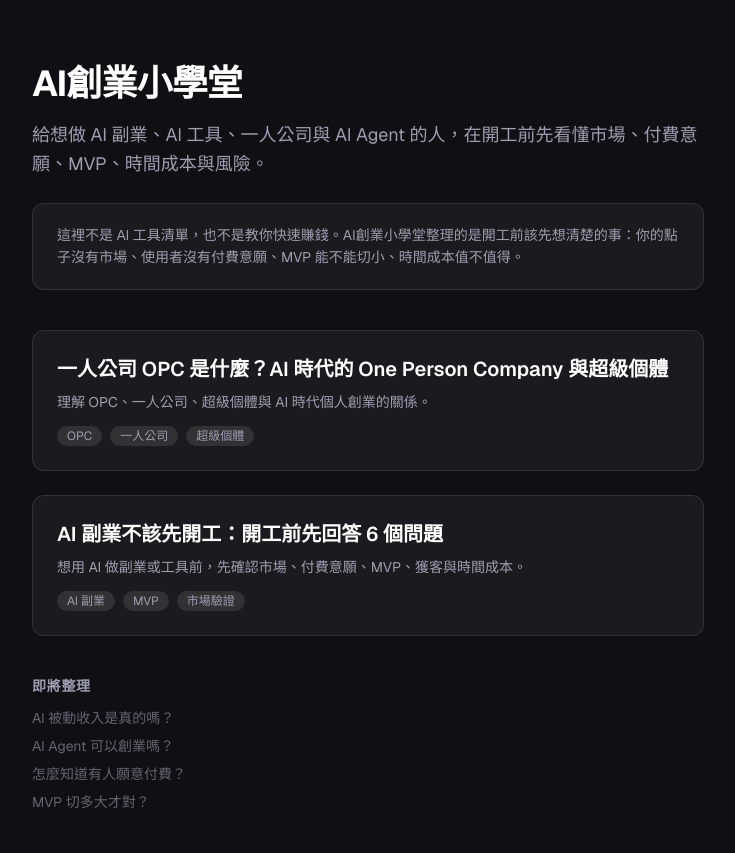
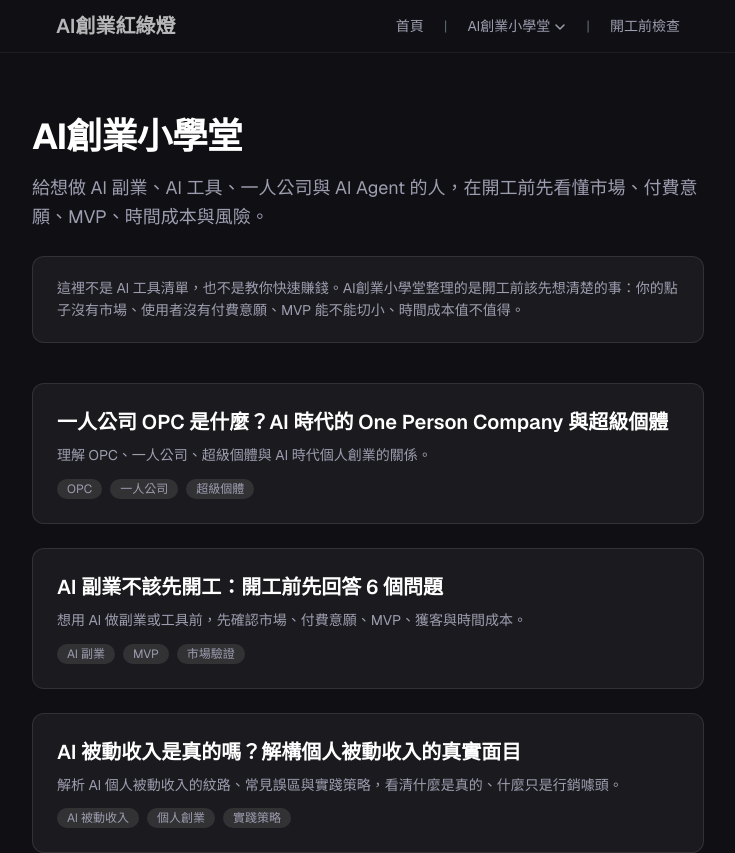
Before and after one commit to win781001-boop/ai-startup-traffic-light, a Next.js app: page /learn in a window 1280 px wide. Shown: the top 853 px of the page, without its empty margins (272-1007 px from the left). Built offline with nearby package versions, Linux system fonts and the light colour scheme.

Commit message:
Polish learn center article layout

```diff
--- a/app/learn/ai-side-project/page.tsx
+++ b/app/learn/ai-side-project/page.tsx
@@ -1,4 +1,5 @@
 import type { Metadata } from "next";
+import SiteHeader from "@/components/site/SiteHeader";
 
 export const metadata: Metadata = {
   title: "AI 副業不該先開工：開工前先回答 6 個問題｜AI創業小學堂",
@@ -13,8 +14,10 @@ export const metadata: Metadata = {
 
 export default function AiSideProjectPage() {
   return (
+    <div className="min-h-screen bg-bg-primary">
+      <SiteHeader />
     <main className="min-h-screen bg-bg-primary px-4 py-16 sm:px-6">
-      <article className="mx-auto max-w-2xl">
+      <article className="mx-auto max-w-2xl rounded-[2rem] border border-[#2fd88f] bg-[#1a1f2e] px-6 py-8 shadow-lg sm:px-8 sm:py-10">
         <p className="mb-2 text-sm text-text-secondary">
           AI創業小學堂 · 副業開工前檢查
         </p>
@@ -111,20 +114,16 @@ export default function AiSideProjectPage() {
             <strong>AI 做得出來，不代表值得投入。</strong>
           </p>
         </section>
-
-        {/* CTA */}
-        <div className="mt-12 rounded-xl border border-white/10 bg-white/5 px-6 py-8 text-center">
-          <p className="mb-4 text-lg leading-relaxed text-white">
-            如果你已經有一個 AI 副業、AI 工具或一人公司想法，開始前可以先用 <strong>AI創業紅綠燈</strong> 做一次 6 題檢查。
-          </p>
-          <a
-            href="/"
-            className="inline-block rounded-lg bg-green-light px-8 py-3 text-base font-semibold text-bg-primary transition hover:bg-green-light/90"
-          >
-            做一次紅綠燈檢查
-          </a>
+        {/* 相關文章 */}
+        <div className="mt-10 rounded-2xl border border-[#2fd88f]/40 bg-[#131823] p-5 sm:p-6">
+          <h2 className="mb-5 text-lg font-semibold text-white">相關文章</h2>
+          <div className="space-y-3">
+            <a href="/learn/ai-passive-income" className="block rounded-lg border border-white/10 bg-white/[0.04] px-5 py-3 text-sm text-white transition hover:border-[#2fd88f]/40 hover:bg-[#131823]">AI 被動收入是真的嗎？開始前先看懂風險</a>
+            <a href="/one-person-company-opc" className="block rounded-lg border border-white/10 bg-white/[0.04] px-5 py-3 text-sm text-white transition hover:border-[#2fd88f]/40 hover:bg-[#131823]">一人公司 OPC 是什麼？AI 時代的 One Person Company 與超級個體</a>
+          </div>
         </div>
       </article>
     </main>
+    </div>
   );
 }
--- a/app/learn/page.tsx
+++ b/app/learn/page.tsx
@@ -1,4 +1,5 @@
 import type { Metadata } from "next";
+import SiteHeader from "@/components/site/SiteHeader";
 
 export const metadata: Metadata = {
   title: "AI創業小學堂｜AI 副業、一人公司與開工前風險檢查",
@@ -26,10 +27,16 @@ const articles = [
       "想用 AI 做副業或工具前，先確認市場、付費意願、MVP、獲客與時間成本。",
     tags: ["AI 副業", "MVP", "市場驗證"],
   },
+  {
+    title: "AI 被動收入是真的嗎？解構個人被動收入的真實面目",
+    url: "/learn/ai-passive-income",
+    description:
+      "解析 AI 個人被動收入的紋路、常見誤區與實踐策略，看清什麼是真的、什麼只是行銷噱頭。",
+    tags: ["AI 被動收入", "個人創業", "實踐策略"],
+  },
 ];
 
 const upcoming = [
-  "AI 被動收入是真的嗎？",
   "AI Agent 可以創業嗎？",
   "怎麼知道有人願意付費？",
   "MVP 切多大才對？",
@@ -37,6 +44,8 @@ const upcoming = [
 
 export default function LearnPage() {
   return (
+    <div className="min-h-screen bg-bg-primary">
+      <SiteHeader />
     <main className="min-h-screen bg-bg-primary px-4 py-16 sm:px-6">
       <div className="mx-auto max-w-2xl">
         <h1 className="mb-4 text-3xl font-bold tracking-tight text-white sm:text-4xl">
@@ -108,6 +117,7 @@ export default function LearnPage() {
           </a>
         </div>
       </div>
-    </main>
+  </main>
+      </div>
   );
 }
--- a/app/page.tsx
+++ b/app/page.tsx
@@ -14,6 +14,7 @@ function isValidAnalysisResult(data: unknown): data is AnalysisResult {
     Array.isArray(d.marketSignals)
   );
 }
+import SiteHeader from "@/components/site/SiteHeader";
 import { PrecheckForm } from "@/components/startup-light/PrecheckForm";
 import { PaymentPanel } from "@/components/startup-light/PaymentPanel";
 import { PaidQuestionForm } from "@/components/startup-light/PaidQuestionForm";
@@ -290,6 +291,8 @@ export default function Home() {
         <div className="absolute -top-40 right-1/4 h-[500px] w-[500px] rounded-full bg-red-light/5 blur-[120px]" />
         <div className="absolute -bottom-40 left-1/4 h-[400px] w-[400px] rounded-full bg-green-light/5 blur-[100px]" />
       </div>
+      <SiteHeader />
+
       <div className="relative mx-auto max-w-2xl px-4 py-12 sm:px-6 sm:py-20">
 
         {/* Hero */}
@@ -302,7 +305,7 @@ export default function Home() {
               <circle cx="124" cy="32" r="16" className="fill-green-light/20 stroke-green-light/30" strokeWidth="2" />
             </svg>
           </div>
-          <h1 className="mb-4 text-4xl font-bold tracking-tight text-white sm:text-5xl">AI 副業開工前，先做一次紅綠燈檢查</h1>
+          <h1 className="mb-4 text-4xl font-bold leading-snug tracking-tight text-white sm:text-5xl">AI 副業開工前<br />先做一次紅綠燈檢查</h1>
           <p className="mx-auto mb-1 max-w-lg text-lg leading-relaxed text-text-secondary">AI 做得出來，不代表值得投入。</p>
           <p className="mx-auto mb-3 max-w-lg text-lg leading-relaxed text-text-secondary">時間、成本與風險，開工前先停看聽。</p>
           <p className="mx-auto mb-6 max-w-lg text-sm leading-relaxed text-text-secondary/70">填完六題，先把你的 AI 工具、網站、App 或服務點子，整理成紅黃綠檢查結果。</p>
--- a/app/sitemap.ts
+++ b/app/sitemap.ts
@@ -18,6 +18,12 @@ export default function sitemap(): MetadataRoute.Sitemap {
     },
     {
       url: `${baseUrl}/learn/ai-side-project`,
+      lastModified: new Date(),
+      changeFrequency: "weekly",
+      priority: 0.8,
+    },
+    {
+      url: `${baseUrl}/learn/ai-passive-income`,
       lastModified: new Date(),
       changeFrequency: "weekly",
       priority: 0.8,
--- /dev/null
+++ b/components/site/SiteHeader.tsx
@@ -0,0 +1,81 @@
+"use client";
+import { useState, useRef, useEffect } from "react";
+
+export default function SiteHeader() {
+  const [learnOpen, setLearnOpen] = useState(false);
+  const learnRef = useRef<HTMLDivElement>(null);
+
+  useEffect(() => {
+    function handleClickOutside(e: MouseEvent) {
+      if (learnRef.current && !learnRef.current.contains(e.target as Node)) {
+        setLearnOpen(false);
+      }
+    }
+    document.addEventListener("mousedown", handleClickOutside);
+    return () => document.removeEventListener("mousedown", handleClickOutside);
+  }, []);
+
+  return (
+    <nav className="w-full border-b border-white/[0.06] bg-bg-primary">
+      <div className="mx-auto flex max-w-2xl items-center justify-between px-4 py-3 sm:px-6">
+        <a
+          href="/"
+          className="whitespace-nowrap text-lg sm:text-xl font-semibold text-white/70 hover:text-red-light transition-colors"
+        >
+          AI創業紅綠燈
+        </a>
+        <div className="flex flex-wrap items-center gap-x-5 gap-y-1 text-sm">
+          <a href="/" className="text-text-secondary hover:text-red-light transition-colors">
+            首頁
+          </a>
+          <span aria-hidden="true" className="text-slate-400/60 select-none">|</span>
+          <div className="relative" ref={learnRef}>
+            <button
+              onClick={() => setLearnOpen(!learnOpen)}
+              className="flex items-center gap-1 text-text-secondary hover:text-red-light transition-colors cursor-pointer"
+            >
+              AI創業小學堂
+              <svg
+                className="h-3 w-3 mt-0.5 transition-transform duration-200"
+                viewBox="0 0 12 12"
+                fill="none"
+                style={{ transform: learnOpen ? 'rotate(180deg)' : 'rotate(0deg)' }}
+              >
+                <path d="M2 4L6 8L10 4" stroke="currentColor" strokeWidth="1.5" strokeLinecap="round" strokeLinejoin="round" />
+              </svg>
+            </button>
+            {learnOpen && (
+              <div className="absolute left-0 top-full mt-1.5 z-50 min-w-[12rem] rounded-lg border border-white/[0.06] bg-bg-card/95 backdrop-blur-md p-1.5 shadow-lg">
+                <a
+                  href="/learn/ai-side-project"
+                  onClick={() => setLearnOpen(false)}
+                  className="block rounded-md px-3 py-1.5 text-sm text-text-secondary hover:text-red-light transition-colors"
+                >
+                  AI 副業開工前檢查
+                </a>
+                <a
+                  href="/learn/ai-passive-income"
+                  onClick={() => setLearnOpen(false)}
+                  className="block rounded-md px-3 py-1.5 text-sm text-text-secondary hover:text-red-light transition-colors"
+                >
+                  AI 被動收入是真的嗎
+                </a>
+                <a
+                  href="/one-person-company-opc"
+                  onClick={() => setLearnOpen(false)}
+                  className="block rounded-md px-3 py-1.5 text-sm text-text-secondary hover:text-red-light transition-colors"
+                >
+                  一人公司 OPC
+                </a>
+              </div>
+            )}
+          </div>
+          <span aria-hidden="true" className="text-slate-400/60 select-none">|</span>
+          <a href="/" className="text-text-secondary hover:text-red-light transition-colors">
+            開工前檢查
+          </a>
+        </div>
+      </div>
+    </nav>
+  );
+}
```
Also changed, not shown: app/learn/ai-passive-income/page.tsx (+12 -13 lines), app/one-person-company-opc/page.tsx (+12 -15 lines).
